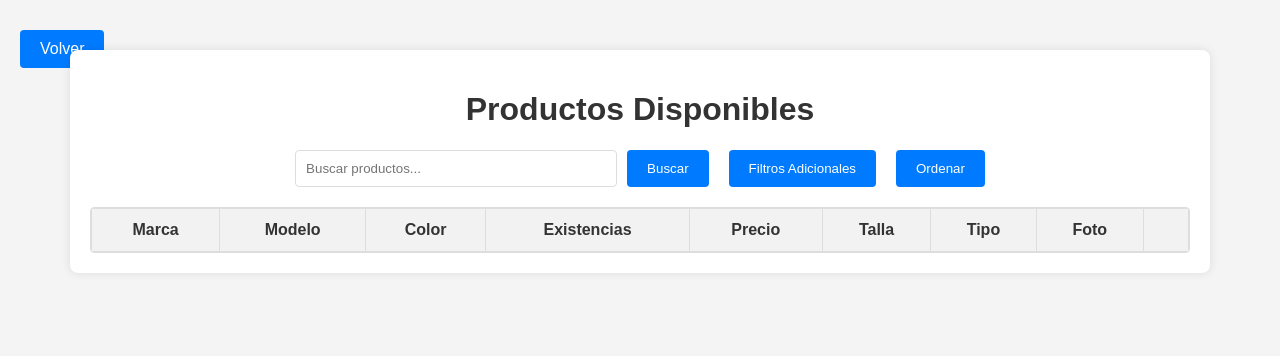
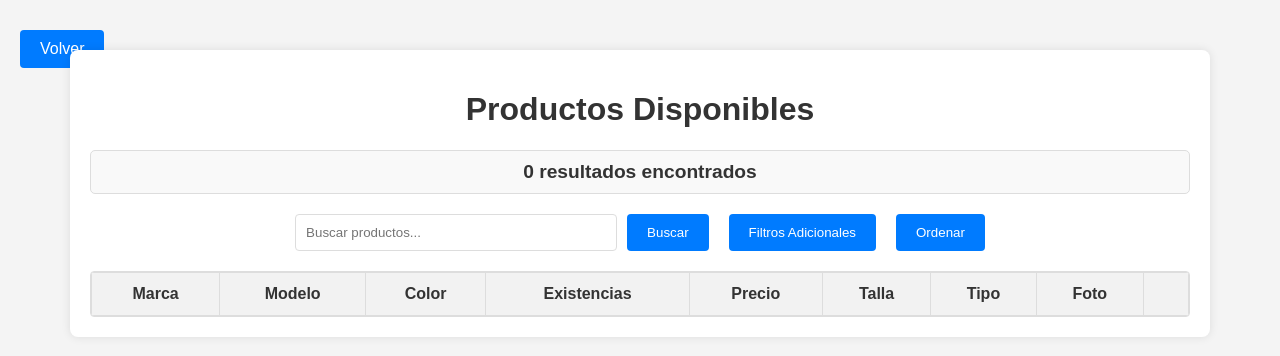
Before and after one commit to Roberto9080/repositorio_py, a Flask app: page /see_products in a window 1280 px wide. Shown: the top 356 px of the page. Run offline with Flask 3, Linux system fonts and the light colour scheme; the visitor is signed in with stand-in values (Sample User, id 1); data that the repository does not hold is empty.

Commit message:
mostrar los resultados en los productos

```diff
--- a/app.py
+++ b/app.py
@@ -200,7 +200,11 @@ def see_products():
     productos = cursor.fetchall()
     cursor.close()
 
-    return render_template('see_products.html', productos=productos, search_query=search_query, order_by=order_by, filters=filters)
+    # Contar el número de productos encontrados
+    productos_count = len(productos)
+
+    return render_template('see_products.html', productos=productos, search_query=search_query, order_by=order_by, filters=filters, productos_count=productos_count)
+
 
 
 # Ruta para editar un producto, maneja métodos GET y POST
--- a/static/styles_see_products.css
+++ b/static/styles_see_products.css
@@ -262,3 +262,16 @@ td img {
     background-color: #f2f2f2; /* El mismo color que el fondo de los encabezados */
     z-index: 1; /* Asegura que los encabezados se superpongan sobre las filas */
 }
+
+/* Agrega estos estilos al final del archivo */
+.results-message {
+    font-size: 1.2em;
+    font-weight: bold;
+    color: #333; /* Color del texto */
+    margin: 20px 0; /* Espacio arriba y abajo del mensaje */
+    padding: 10px;
+    border: 1px solid #ddd; /* Borde alrededor del mensaje */
+    border-radius: 5px; /* Bordes redondeados */
+    background-color: #f9f9f9; /* Fondo del mensaje */
+    text-align: center; /* Centrar el texto */
+}
--- a/templates/see_products.html
+++ b/templates/see_products.html
@@ -14,6 +14,9 @@
     <a href="{{ url_for('dashboard') }}" class="button back-button">Volver</a>
     <div class="container">
         <h1>Productos Disponibles</h1>
+        <!-- Mensaje de número de resultados encontrados -->
+        <p class="results-message">{{ productos_count }} resultado{% if productos_count != 1 %}s{% endif %} encontrado{% if productos_count != 1 %}s{% endif %}</p>
+
         {% with messages = get_flashed_messages(with_categories=True) %}
           {% if messages %}
             <div class="flash-messages">
```
